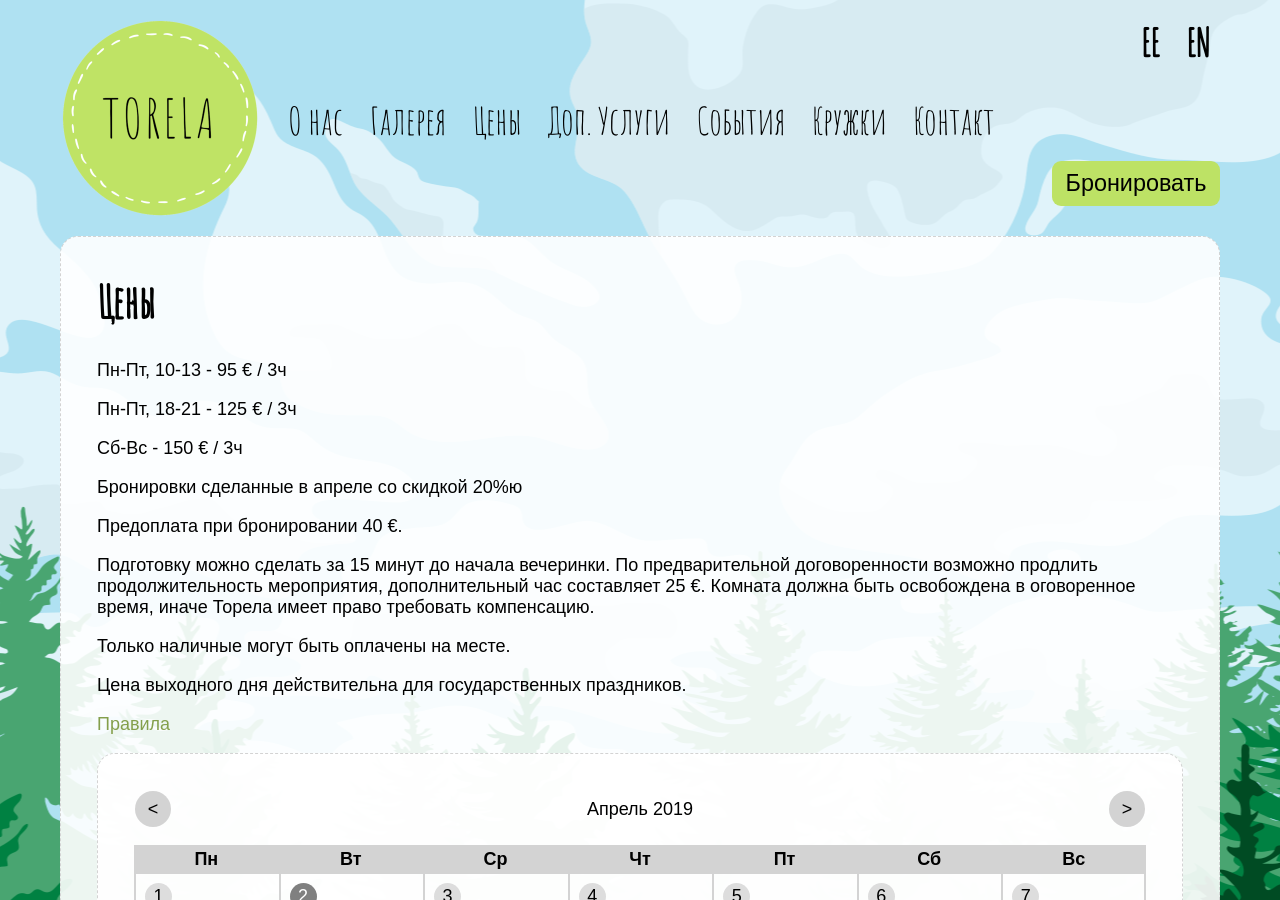
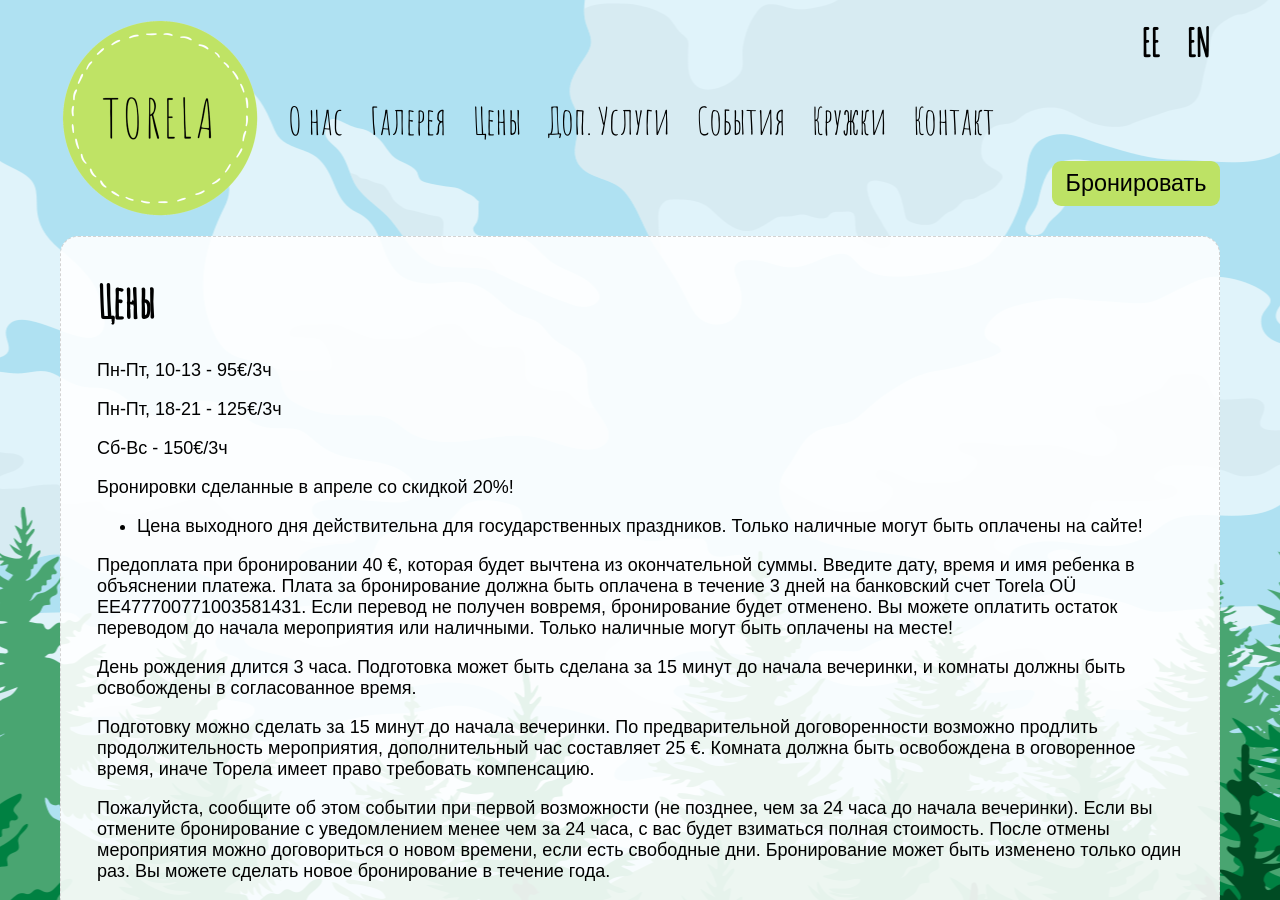
Before and after one commit to mypsik/torela, a Jekyll site: the page built from ru/prices/index.md, in a window 1280 px wide and 900 px high. Built offline with Jekyll 4.4.1, drawn with Linux system fonts in a browser that asks for light colours; some of the changed text lies outside the part shown.

Commit message:
täiendatud

```diff
--- a/ru/prices/index.md
+++ b/ru/prices/index.md
@@ -6,22 +6,29 @@
 en: /en/prices/
 et: /hinnakiri/
 ---
-Пн-Пт, 10-13 - 95  € / 3ч
+Пн-Пт, 10-13 - 95€/3ч
 
-Пн-Пт, 18-21 - 125 € / 3ч
+Пн-Пт, 18-21 - 125€/3ч
 
-Сб-Вс - 150 € / 3ч
+Сб-Вс - 150€/3ч
 
-Бронировки сделанные в апреле со скидкой 20%ю
+Бронировки сделанные в апреле со скидкой 20%!
 
-Предоплата при бронировании 40 €.
+* Цена выходного дня действительна для государственных праздников. Только наличные могут быть оплачены на сайте!
+
+Предоплата при бронировании 40 €, которая будет вычтена из окончательной суммы.
+Введите дату, время и имя ребенка в объяснении платежа. Плата за бронирование должна быть оплачена в течение 3 дней на банковский счет Torela OÜ EE477700771003581431. Если перевод не получен вовремя, бронирование будет отменено.
+Вы можете оплатить остаток переводом до начала мероприятия или наличными. Только наличные могут быть оплачены на месте!
+
+День рождения длится 3 часа. Подготовка может быть сделана за 15 минут до начала вечеринки, и комнаты должны быть освобождены в согласованное время.
 
 Подготовку можно сделать за 15 минут до начала вечеринки.
 По предварительной договоренности возможно продлить продолжительность мероприятия, дополнительный час составляет 25 €.
 Комната должна быть освобождена в оговоренное время, иначе Торела имеет право требовать компенсацию.
 
-Только наличные могут быть оплачены на месте.
+Пожалуйста, сообщите об этом событии при первой возможности (не позднее, чем за 24 часа до начала вечеринки). Если вы отмените бронирование с уведомлением менее чем за 24 часа, с вас будет взиматься полная стоимость. После отмены мероприятия можно договориться о новом времени, если есть свободные дни. Бронирование может быть изменено только один раз. Вы можете сделать новое бронирование в течение года.
 
+Плата за бронирование не возвращается.
 Цена выходного дня действительна для государственных праздников.
 
 [Правила](/ru/rules/)
```
